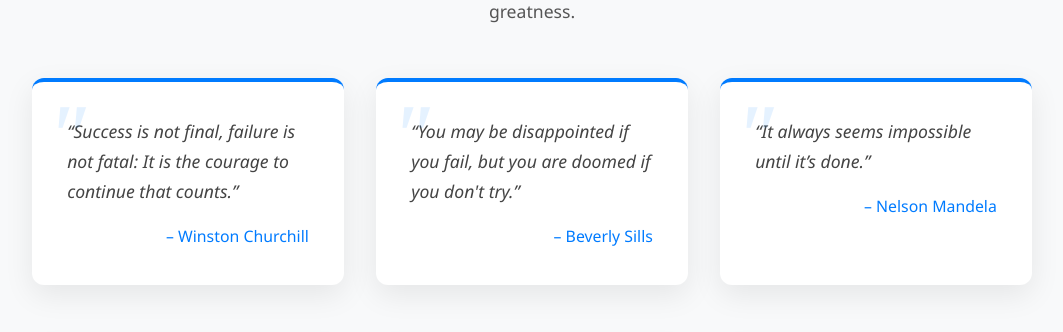
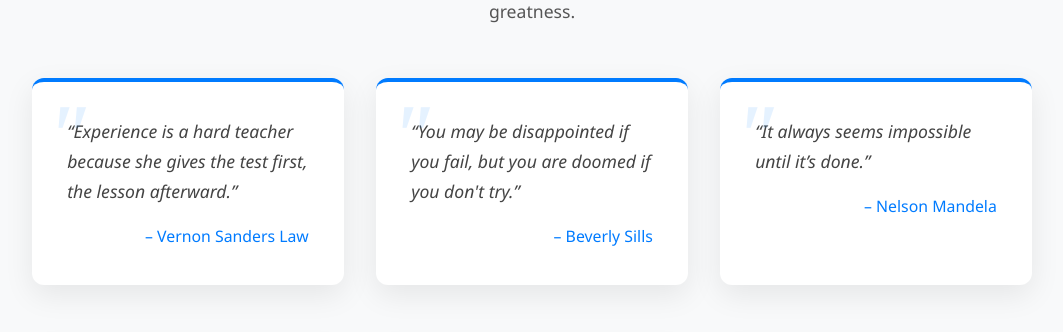
Before and after one commit to jyotiraul/sparknet-motivation-web-app, a Flask app: page /quotes in a window 1280 px wide. Shown: the part 266-598 px from the top of the page, without its empty margins (108-1171 px from the left). Run offline with Flask 2, Linux system fonts and the light colour scheme.

Commit message:
modified for testing CI/CD

```diff
--- a/app/templates/quotes.html
+++ b/app/templates/quotes.html
@@ -14,8 +14,8 @@
     </p>
     <div class="quote-cards">
         <div class="quote-card">
-            “Success is not final, failure is not fatal: It is the courage to continue that counts.”<br>
-            <span>– Winston Churchill</span>
+            “Experience is a hard teacher because she gives the test first, the lesson afterward.”<br>
+            <span>– Vernon Sanders Law</span>
         </div>
         <div class="quote-card">
             “You may be disappointed if you fail, but you are doomed if you don't try.”<br>
```
